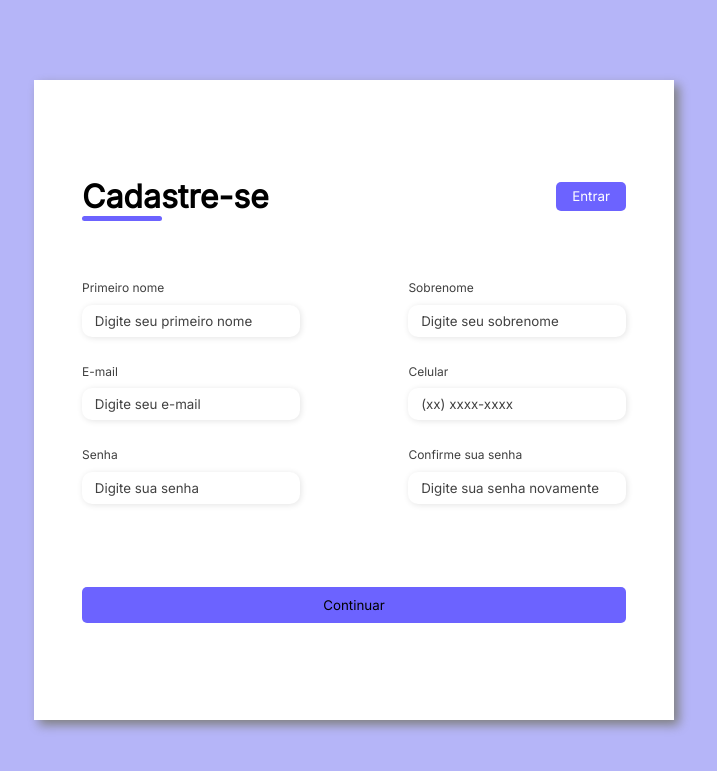
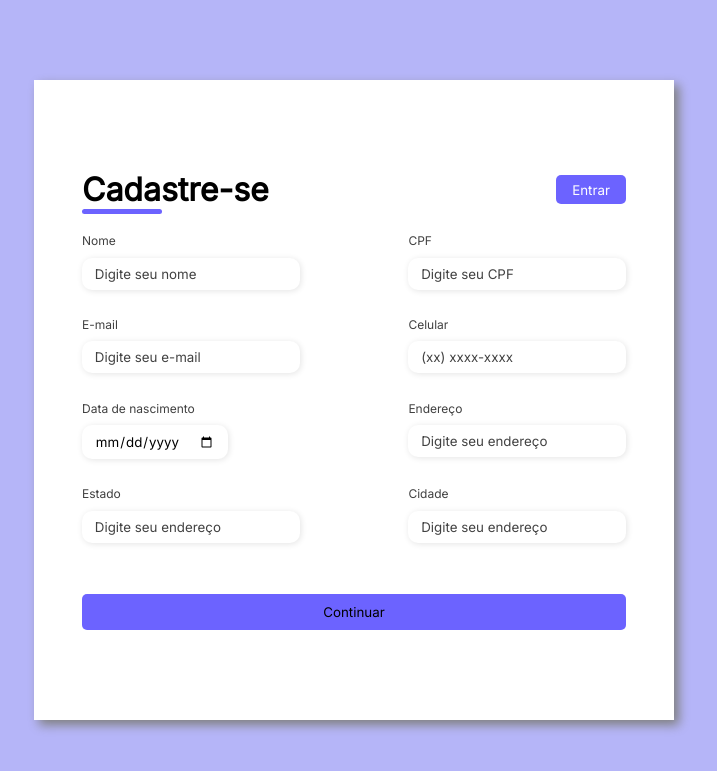
Before and after one commit to JoaoPauloWillCB/CRUD, a PHP site: page / in a window 1280 px wide. Shown: the top 771 px of the page, without its empty margins (286-1003 px from the left). Run offline with PHP 8.4, Linux system fonts and the light colour scheme.

Commit message:
front-cadastro-finalizado

```diff
--- a/index.html
+++ b/index.html
@@ -26,13 +26,13 @@
 
                 <div class="input-group">
                     <div class="input-box">
-                        <label for="firstname">Primeiro nome</label>
-                        <input type="text" id="firstname" name="firstname" placeholder="Digite seu primeiro nome" required>
+                        <label for="name">Nome</label>
+                        <input type="text" id="name" name="name" placeholder="Digite seu nome" required>
                     </div>
 
                     <div class="input-box">
-                        <label for="lastname">Sobrenome</label>
-                        <input type="text" id="lastname" placeholder="Digite seu sobrenome" required>
+                        <label for="cpf">CPF</label>
+                        <input type="text" id="cpf" placeholder="Digite seu CPF" required>
                     </div>
 
                     <div class="input-box">
@@ -46,13 +46,23 @@
                     </div>
 
                     <div class="input-box">
-                        <label for="senha">Senha</label>
-                        <input type="password" id="senha" placeholder="Digite sua senha" required>
+                        <label for="data-nascimento">Data de nascimento</label>
+                        <input type="date" id="data-nascimento" required>
                     </div>
 
                     <div class="input-box">
-                        <label for="confirmPassword">Confirme sua senha</label>
-                        <input type="password" id="confirmPassword" placeholder="Digite sua senha novamente" required>
+                        <label for="endereco">Endereço</label>
+                        <input type="text" id="endereco" placeholder="Digite seu endereço" required>
+                    </div>
+
+                    <div class="input-box">
+                        <label for="endereco">Estado</label>
+                        <input type="text" id="endereco" placeholder="Digite seu endereço" required>
+                    </div>
+
+                    <div class="input-box">
+                        <label for="endereco">Cidade</label>
+                        <input type="text" id="endereco" placeholder="Digite seu endereço" required>
                     </div>
                 </div>
 
--- a/style.css
+++ b/style.css
@@ -47,7 +47,7 @@ body{
 }
 
 .form-header{
-    margin-bottom: 3rem;
+    margin-bottom: 0.5rem;
     display: flex;
     justify-content: space-between;
 }
@@ -129,7 +129,7 @@ body{
 
 .continue-button button{
     width: 100%;
-    margin-top: 2.5rem;
+    margin-top: 0.5rem;
     border: none;
     background-color: #6c63ff;
     padding: 0.62rem;
@@ -149,7 +149,7 @@ body{
 }
 
 /*RESPONSIVIDADE*/
-@media screen and (max-width: 1330px){
+@media screen and (max-width: 1300px){
     .form-image{
         display: none;
     }
@@ -176,6 +176,4 @@ body{
         max-height: 18rem;
         padding-right: 1rem;
     }
-
-
 }
```
